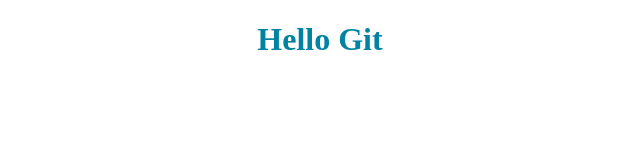
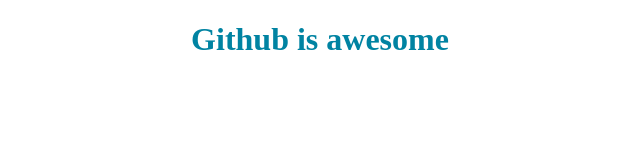
Before and after one commit to fakin-mirna/weather-app, a plain HTML site: page index.html in a window 1280 px wide. Shown: the whole page, without its empty margins (320-960 px from the left). Drawn offline with Linux system fonts and the light colour scheme.

Commit message:
Changed h1

```diff
--- a/index.html
+++ b/index.html
@@ -9,7 +9,7 @@
 </head>
 <body>
   <h1>
-    Hello Git
+    Github is awesome
   </h1>
   <script src="script.js"></script>
 </body>
```
